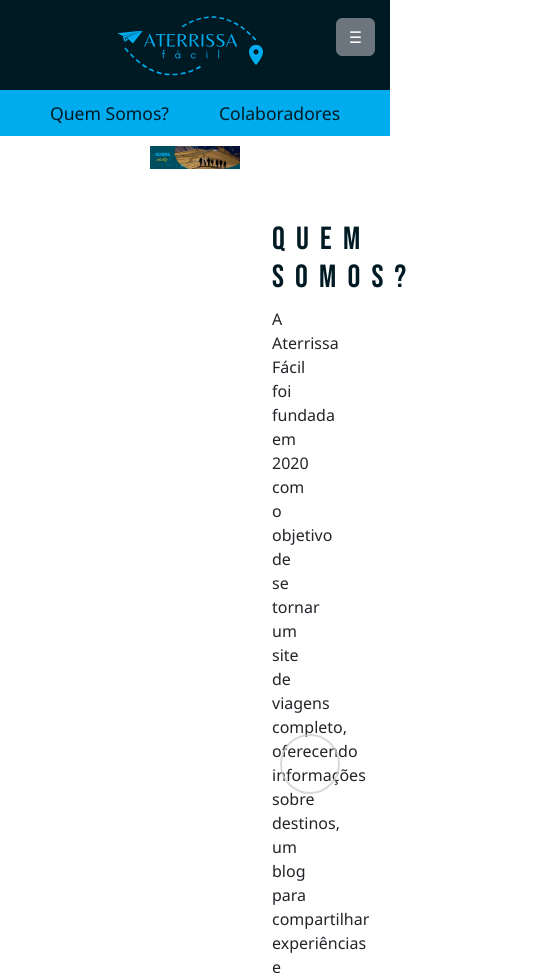
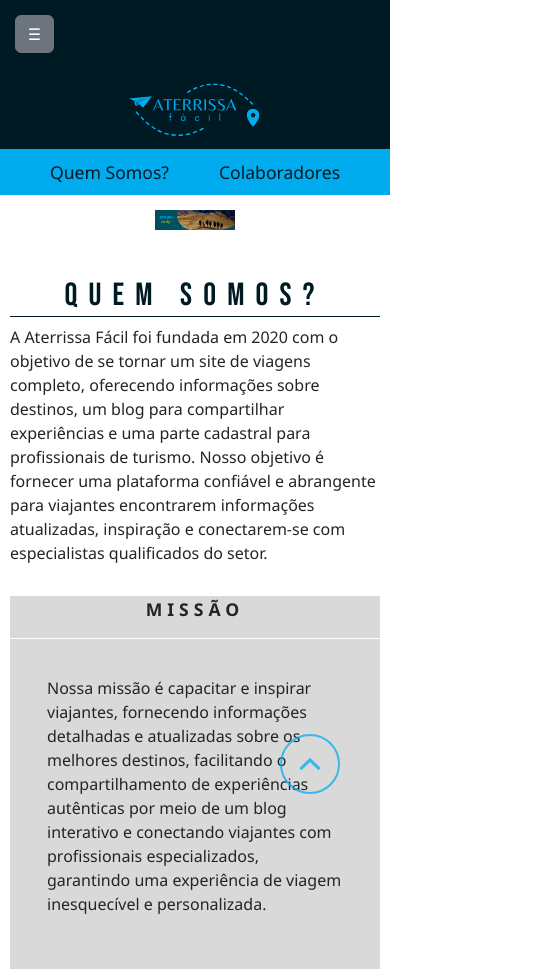
Before and after one commit to thaizerbinatti/AterrissaFacil, a plain HTML site: page sN.html in a window 390 px wide. Shown: the top 973 px of the page, 544 px wide, since content can reach past the window. Drawn offline with nearby package versions, Linux system fonts and the light colour scheme.

Commit message:
alterações responsividade+botaotop

```diff
--- a/assets/CSS/pS.css
+++ b/assets/CSS/pS.css
@@ -174,3 +174,22 @@ main>div>form>input {
     font-size: 13px;
     opacity: 0.6;
 }
+
+#back-to-top {
+    position: fixed;
+    bottom: 50px;
+    right: 50px;
+    background: none;
+    font-size: 24px;
+    width: 60px;
+    height: 60px;
+    line-height: 40px;
+    display: inline-block;
+    text-align: center;
+    border-radius: 50%;
+    border: 2px solid #00ACEE;
+    margin-left: 10px;
+    margin-top: 22px;
+    color: #00ACEE;
+    opacity: 0.75;
+}
--- a/assets/CSS/sN.css
+++ b/assets/CSS/sN.css
@@ -238,7 +238,7 @@ main>div:last-child>div{
     position: fixed;
     bottom: 50px;
     right: 50px;
-    background: transparent;
+    background: none;
     font-size: 24px;
     width: 60px;
     height: 60px;
@@ -246,10 +246,10 @@ main>div:last-child>div{
     display: inline-block;
     text-align: center;
     border-radius: 50%;
-    border: 2px solid #ccc;
+    border: 2px solid #00ACEE;
     margin-left: 10px;
     margin-top: 22px;
-    color: inherit;
+    color: #00ACEE;
     opacity: 0.75;
 }
 
@@ -261,27 +261,97 @@ main>div:last-child>div{
     font-family: 'Bebas Neue', sans-serif;
     letter-spacing: 0.7rem;
 }
-@media (max-width:767px) {
+@media (max-width:789px) {
+
+    /*  Alteração Navbar */
+    main>section {
+        margin: 5px;
+        padding: 5px;
+    }
+    header>nav>ul:first-child {
+        display: none;
+    }
+
+    .logo-nav {
+        height: 80px;
+        width: auto;
+    }
+
+    .navbar-pages {
+        display: flex;
+        flex-direction: column-reverse;
+        justify-content: center;
+        padding: 15px 0 0 0;
+        margin-bottom: 0;
+        /* padding: 1.2em 1em ; */
+    }
+
+    .itens-navbar {
+        display: flex;
+        justify-content: space-between;
+        flex-direction: row;
+        align-items: flex-end;
+        height: 100%;
+        width: 100%;
+        padding: 0 0;
+    }
+
+    .itens-navbar li {
+        margin: 0 15px;
+    }
+
+    /* Missão, Visão, Valores */
+
+    main {
+        margin: 0px 0px;
+        margin-bottom: -50px;
+        margin-bottom: 20px;
+    }
+
+
+    .textovertical {
+        writing-mode: horizontal-tb;
+        text-align: center;
+        font-weight: bolder;
+        align-items: center;
+        justify-items: center;
+        letter-spacing: 5px;
+        margin-bottom: 1px;
+    }
+
+    /* missão  */
+
+    .miss,
+    .vis,
+    .val {
+        display: flex;
+        flex-direction: column;
+        width: 100%;
+        margin-bottom: 20px;
+
+    }
+
+    .vis {
+        display: flex;
+        flex-direction: column;
+    }
+
+    /* troca a ordem da visão */
+    .vis div:last-child {
+        order: -1;
+    }
+
+    /* Medidas Footer */
+    .footer-clean .item.social>a {
+        margin-top: 10px;
+    }
+
     .footer-clean .item {
         text-align: center;
         padding-bottom: 20px;
     }
-}
 
-@media (max-width: 768px) {
     .footer-clean .item.social {
         text-align: center;
     }
 }
-
-@media (max-width:991px) {
-    .footer-clean .item.social>a {
-        margin-top: 40px;
-    }
-}
-
-@media (max-width:767px) {
-    .footer-clean .item.social>a {
-        margin-top: 10px;
-    }
-}
--- a/assets/CSS/servicos.css
+++ b/assets/CSS/servicos.css
@@ -247,3 +247,21 @@
 #destino-para-todos {
     padding: 0 10rem;
 }
+#back-to-top {
+    position: fixed;
+    bottom: 50px;
+    right: 50px;
+    background: none;
+    font-size: 24px;
+    width: 60px;
+    height: 60px;
+    line-height: 40px;
+    display: inline-block;
+    text-align: center;
+    border-radius: 50%;
+    border: 2px solid #00ACEE;
+    margin-left: 10px;
+    margin-top: 22px;
+    color: #00ACEE;
+    opacity: 0.75;
+}
```
Also changed, not shown: pS.html (+1 -1 lines), servicos.html (+1 -3 lines).
